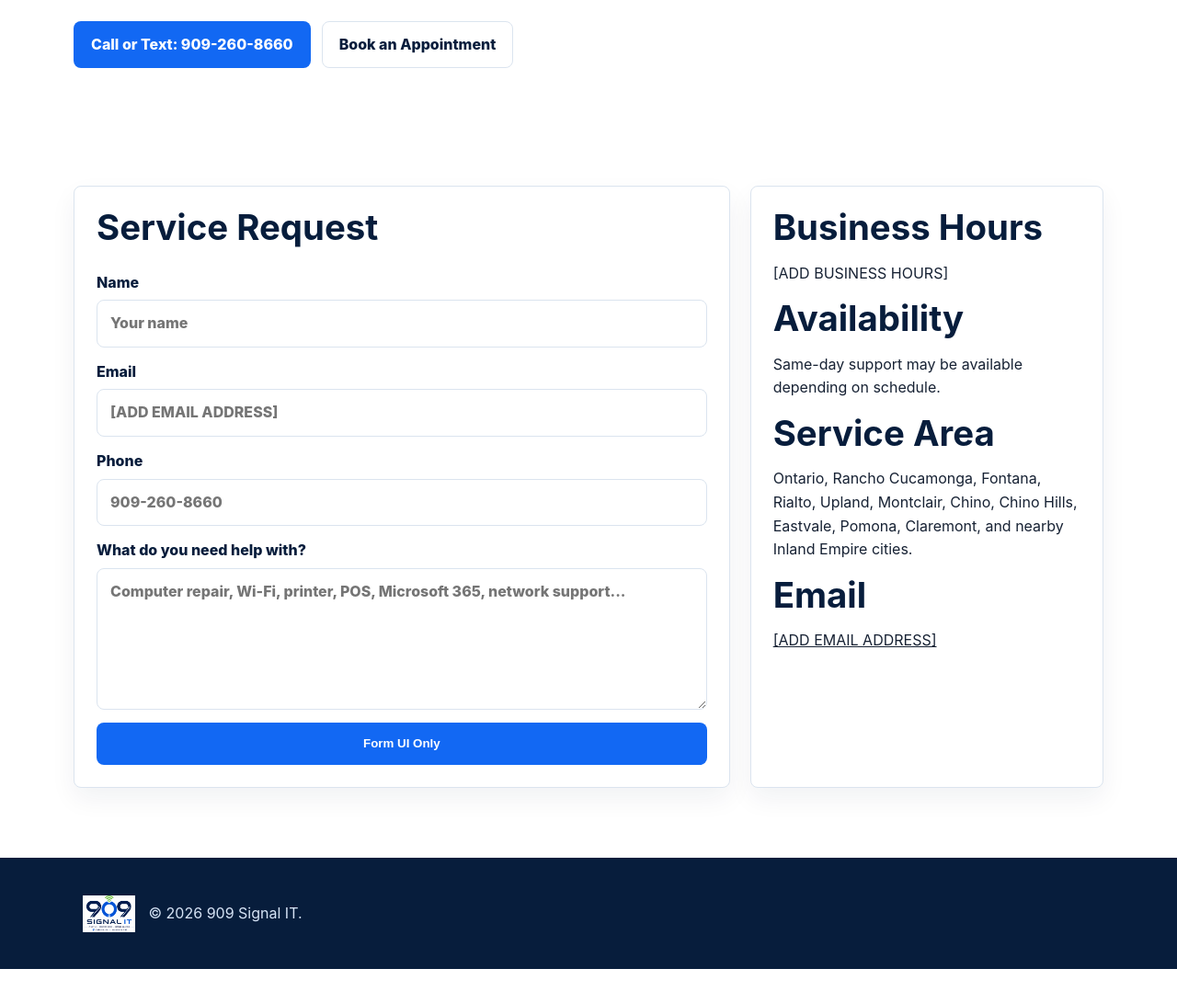
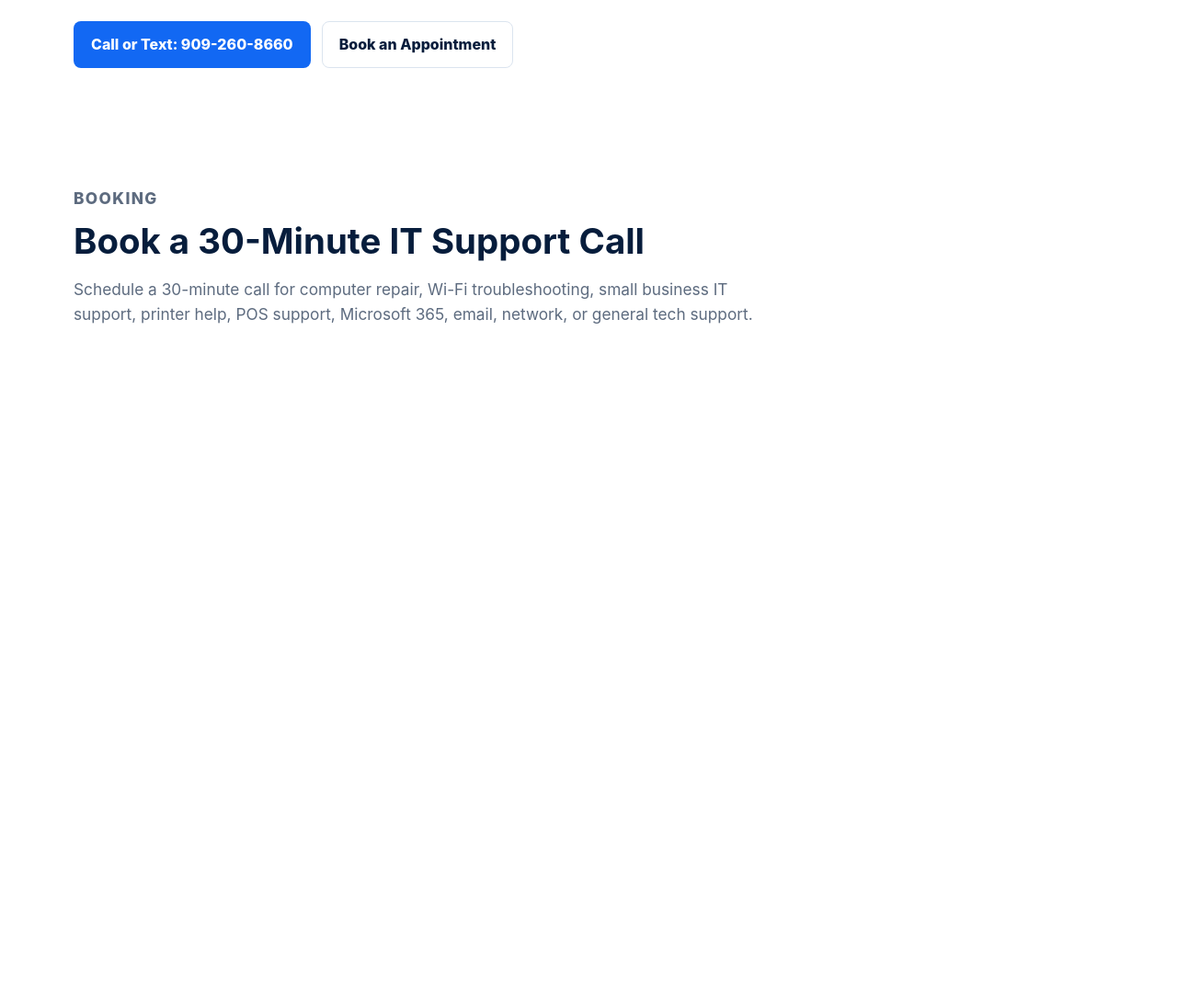
Before and after one commit to hanselboyd/909signalit-website, a website built with Vite: page contact.html in a window 1280 px wide. Shown: the part 340-1431 px from the top of the page at 92% size. Before the commit the page ends 1394 px from the top, so only its background shows below. Built offline with nearby package versions, Linux system fonts and the light colour scheme; a script that the page names is missing.

Commit message:
Add Calendly booking widget

```diff
--- a/contact.html
+++ b/contact.html
@@ -29,8 +29,19 @@
         <p>Call, text, or book an appointment for local IT support in Ontario, CA and nearby Inland Empire cities.</p>
         <div class="cta-row">
           <a class="button primary" href="tel:+19092608660">Call or Text: 909-260-8660</a>
-          <a class="button secondary" href="[ADD CALENDLY LINK]">Book an Appointment</a>
+          <a class="button secondary" href="/contact.html#booking">Book an Appointment</a>
         </div>
+      </section>
+      <section class="section booking-section" id="booking">
+        <div class="section-heading">
+          <p class="eyebrow">Booking</p>
+          <h2>Book a 30-Minute IT Support Call</h2>
+          <p>Schedule a 30-minute call for computer repair, Wi-Fi troubleshooting, small business IT support, printer help, POS support, Microsoft 365, email, network, or general tech support.</p>
+        </div>
+        <!-- Calendly inline widget begin -->
+        <div class="calendly-inline-widget" data-url="https://calendly.com/aiindextv/30min" style="min-width:320px;height:700px;"></div>
+        <script type="text/javascript" src="https://assets.calendly.com/assets/external/widget.js" async></script>
+        <!-- Calendly inline widget end -->
       </section>
       <section class="section contact-layout">
         <form class="contact-form" aria-label="Service request form">
--- a/src/styles.css
+++ b/src/styles.css
@@ -363,6 +363,15 @@ h3 {
   gap: 22px;
 }
 
+.booking-section {
+  scroll-margin-top: 96px;
+}
+
+.calendly-inline-widget {
+  width: 100%;
+  min-width: 320px;
+}
+
 .contact-form {
   display: grid;
   gap: 14px;
```
Also changed, not shown: index.html (+1 -1 lines), README.md.
